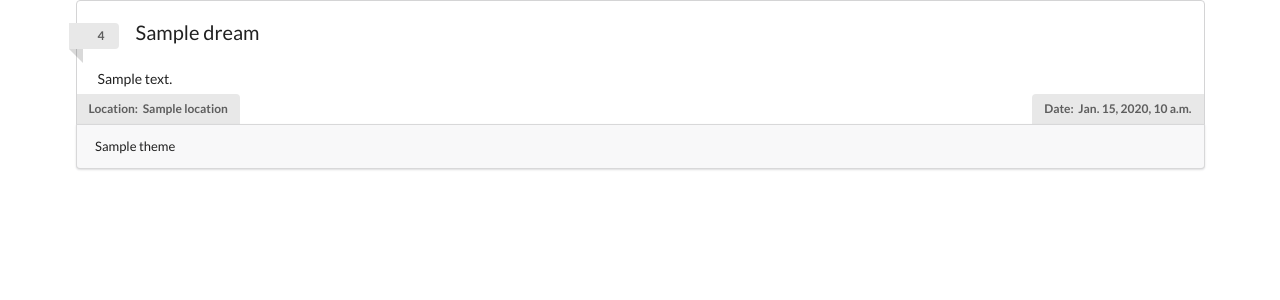
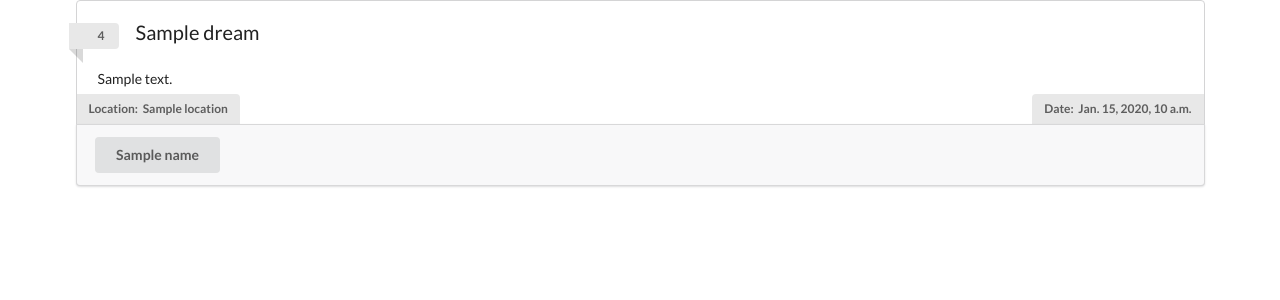
Before and after one commit to TheGrimJam/DreamTracer, a Django app: template tracer/templates/tracer/userdreams.html in a window 1280 px wide. Shown: the top 300 px of the page. Run offline with Django 3.2, Linux system fonts and the light colour scheme; the template is opened without the code that fills it: most values are stand-ins (such as "Sample title", 1, 10 or a date in 2020); some libraries are stand-ins or nearby versions.

Commit message:
userdreams.html
Added correct tag display

```diff
--- a/tracer/templates/tracer/userdreams.html
+++ b/tracer/templates/tracer/userdreams.html
@@ -19,7 +19,9 @@
         </div>
     </div>
     <div class="ui bottom attached padded message" style="font-size:13">
-        {{dream.theme.names}}
+        {% for name in dream.theme.names.all %}
+            <div class="ui button">{{ name }}</div>
+        {% endfor %}
     </div>
 
 {% endfor %}
```
